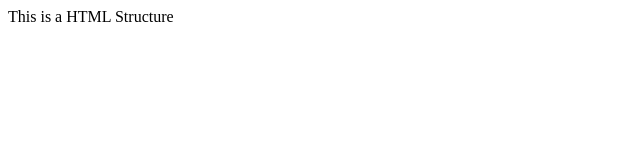
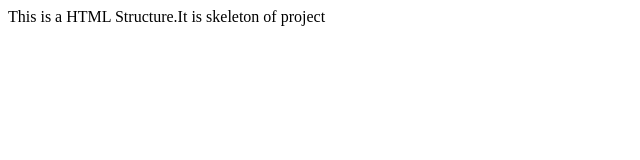
Before and after one commit to Tanveer-techi/newRepo, a plain HTML site: page index.html in a window 1280 px wide. Shown: the whole page, without its empty margins (0-640 px from the left). Drawn offline with Linux system fonts and the light colour scheme.

Commit message:
project v3

```diff
--- a/index.html
+++ b/index.html
@@ -6,6 +6,6 @@
     <title>Document</title>
 </head>
 <body>
-    This is a HTML Structure
+    This is a HTML Structure.It is skeleton of project
 </body>
 </html>
```
